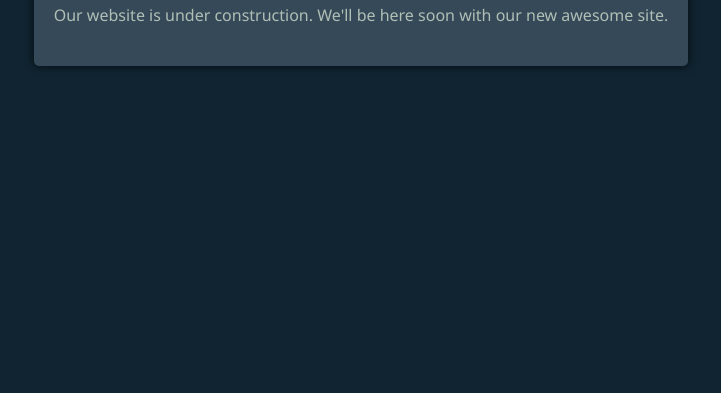
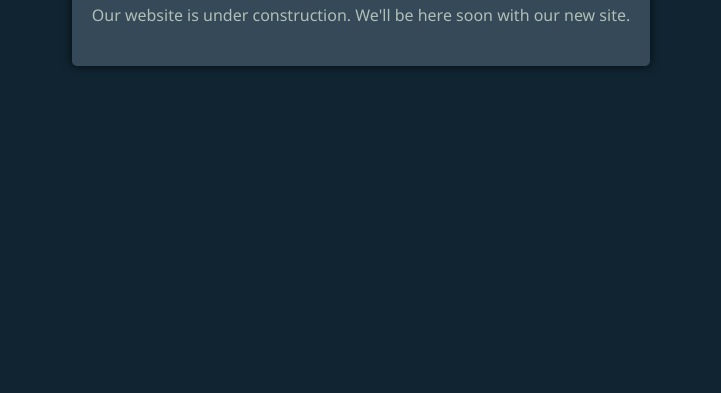
Before and after one commit to nick-punchard/The-Nellie-Group, a plain HTML site: page index.html in a window 1280 px wide. Shown: the part 407-800 px from the top of the page, without its empty margins (279-1000 px from the left). Drawn offline with Linux system fonts and the light colour scheme.

Commit message:
modified:   index.html

```diff
--- a/index.html
+++ b/index.html
@@ -9,7 +9,7 @@
 <body>
     <div class="container">
         <h1>We're Building Something Great</h1>
-        <p>Our website is under construction. We'll be here soon with our new awesome site.</p>
+        <p>Our website is under construction. We'll be here soon with our new site.</p>
     </div>
 </body>
 </html>
```
